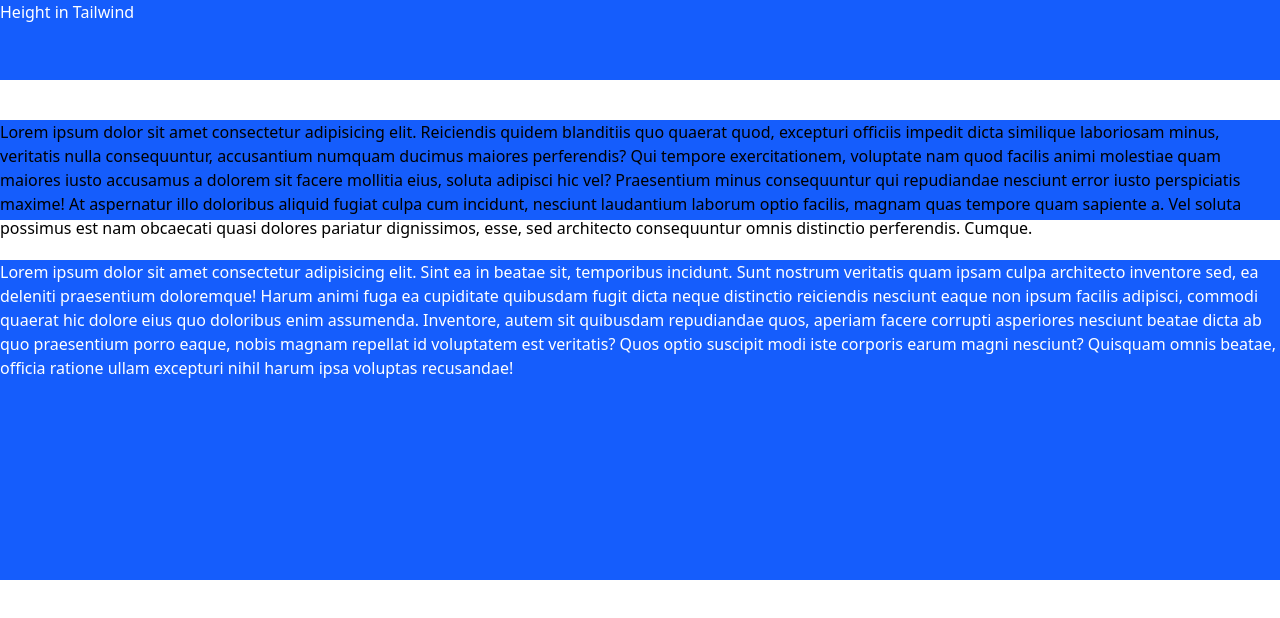
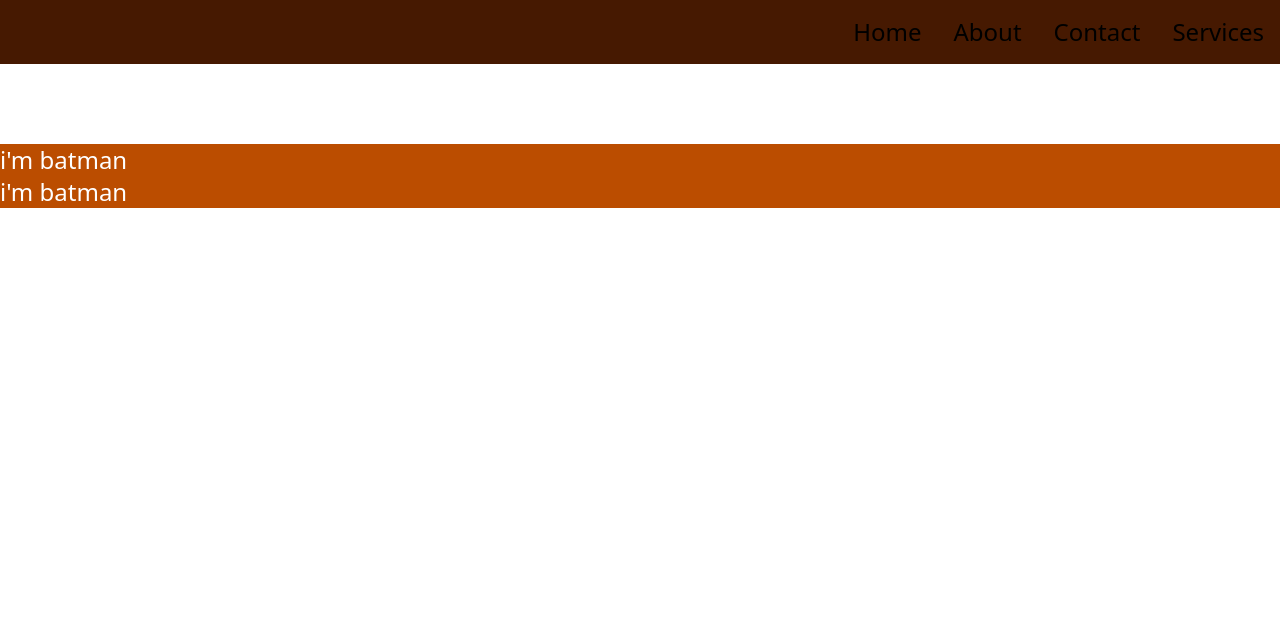
Before and after one commit to yjrajput/taildwind-css, a React (Vite) app in the folder 01-basic-css/: page / in a window 1280 px wide. Shown: the top 618 px of the page. Built offline with nearby package versions, Linux system fonts and the light colour scheme.

Commit message:
container class in tailwind

```diff
--- a/01-basic-css/src/App.jsx
+++ b/01-basic-css/src/App.jsx
@@ -1,5 +1,6 @@
 import './App.css';
 import Colors from './components/colors/Colors';
+import Container from './components/container-class/Container';
 import Height from './components/height/Height';
 import Margin from './components/margin/Margin';
 import Padding from './components/padding/Padding';
@@ -11,7 +12,8 @@ const App = () => {
       {/* <Padding/> */}
       {/* <Margin/> */}
       {/* <Width/> */}
-      <Height/>
+      {/* <Height/> */}
+      <Container/>
     </div>
   )
 }
--- /dev/null
+++ b/01-basic-css/src/components/container-class/Container.jsx
@@ -0,0 +1,22 @@
+import React from 'react'
+
+const Container = () => {
+  return (
+    <>
+    <ul className='bg-amber-950 text-2xl flex justify-end [&>*]:p-4 mb-20'>
+        <li>Home</li>
+        <li>About</li>
+        <li>Contact</li>
+        <li>Services</li>
+    </ul>
+    <div className='bg-amber-700 text-2xl text-white container mx-auto'>
+        i'm batman
+    </div>
+    <div className='bg-amber-700 text-2xl text-white container mx-auto'>
+        i'm batman
+    </div>
+    </>
+  )
+}
+
+export default Container
```
